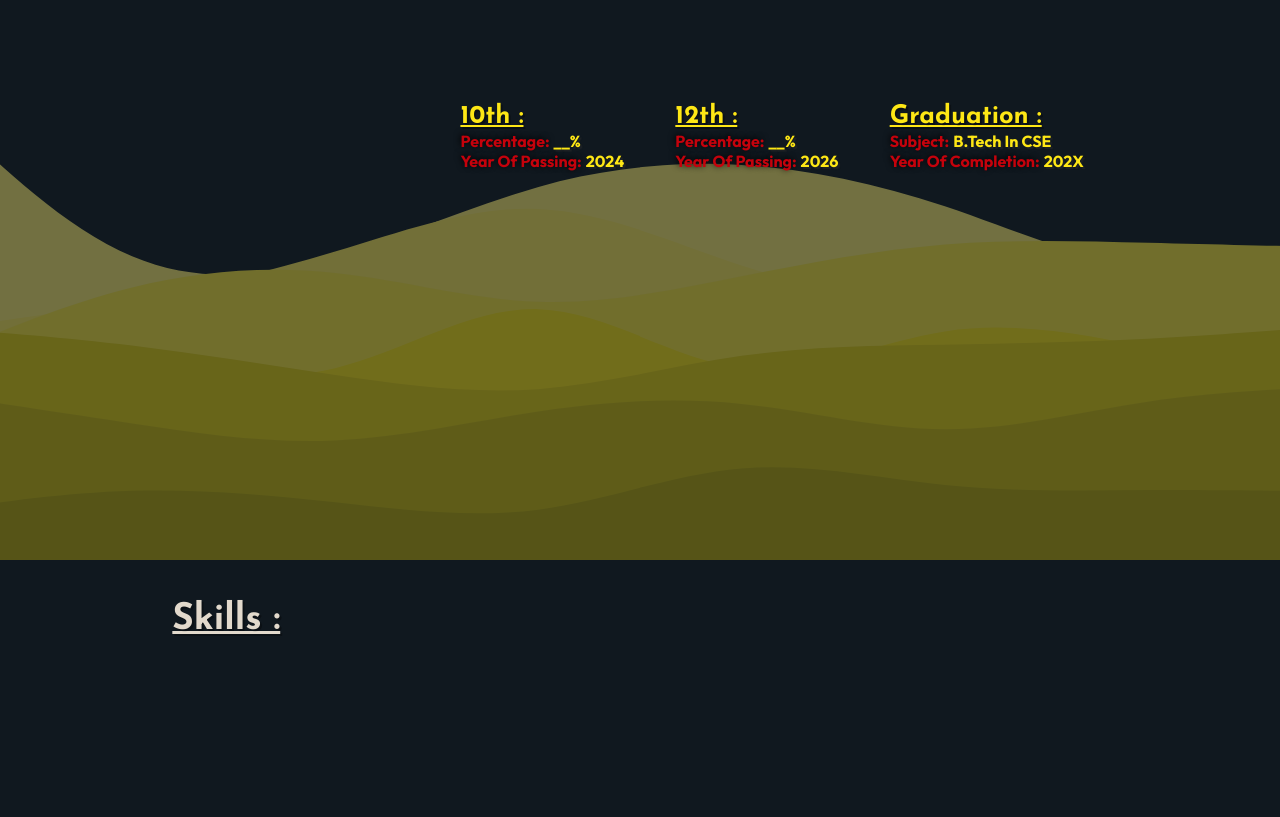
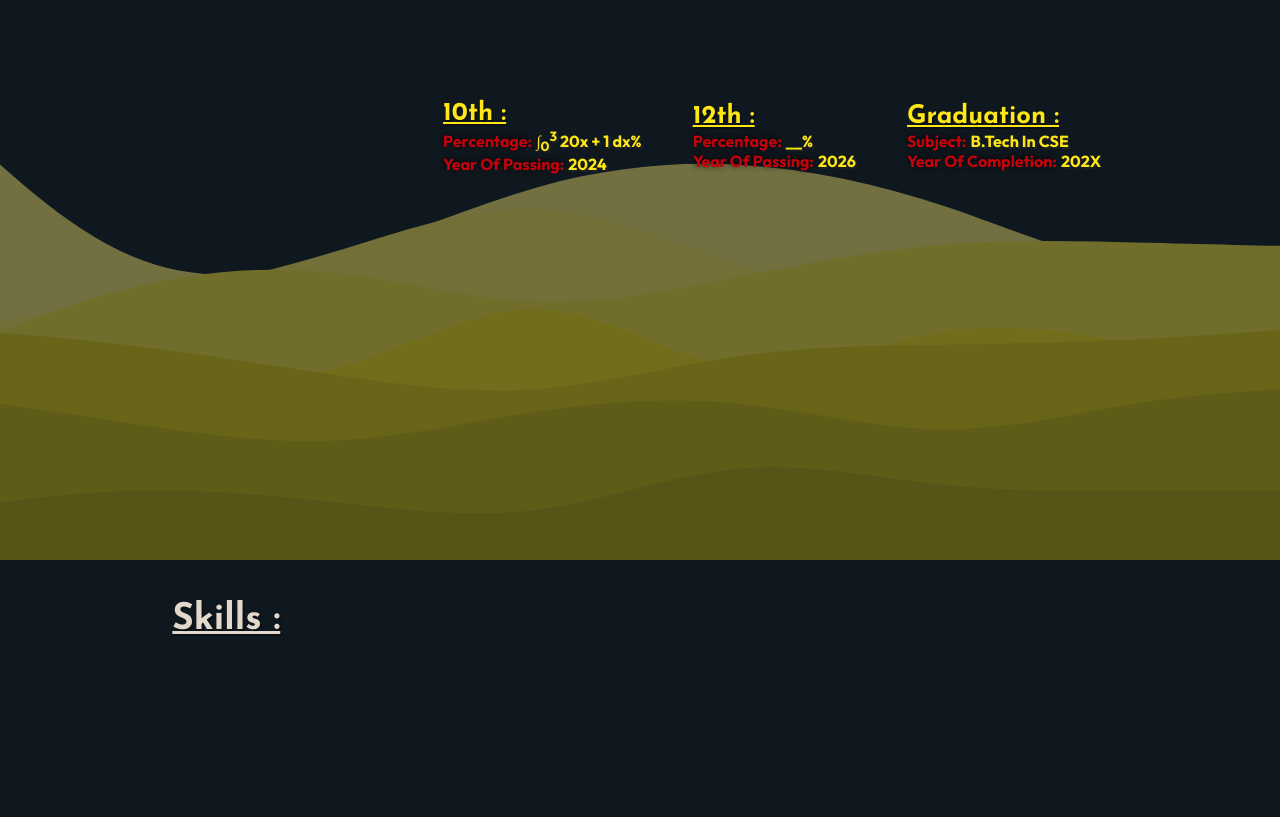
Before and after one commit to abyteBandit/aboutme, a plain HTML site: page index.html in a window 1280 px wide. Shown: the part 1040-1857 px from the top of the page. Drawn offline with Linux system fonts and the light colour scheme.

Commit message:
Update index.html
limit integral

```diff
--- a/index.html
+++ b/index.html
@@ -28,7 +28,7 @@
                 <h2>10th :</h2>
                 <span>
                     <p class="text1">Percentage:</p>
-                    <p class="sectext">__%</p>
+                    <p class="sectext">∫<sub>0</sub><sup>3</sup> 20x + 1 dx%</p>
                 </span>
                 <span>
                     <p class="text1">Year Of Passing:</p>
```
